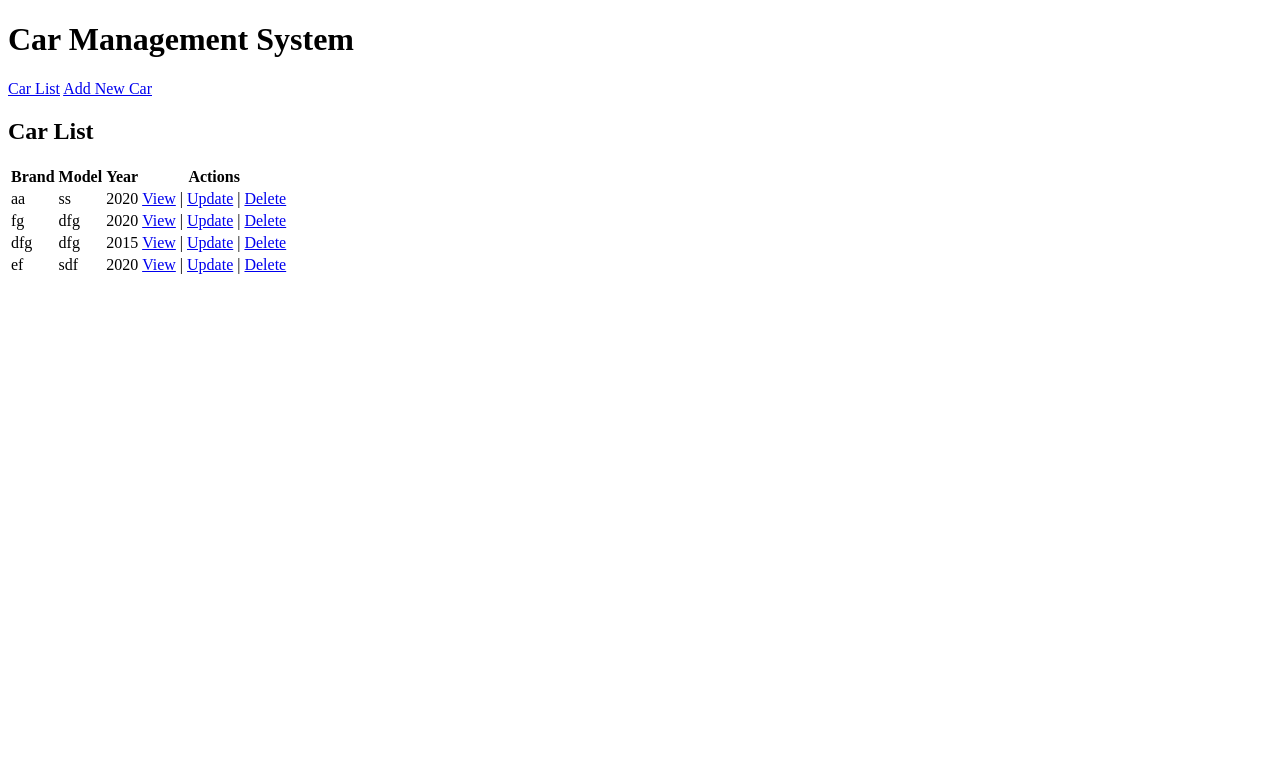
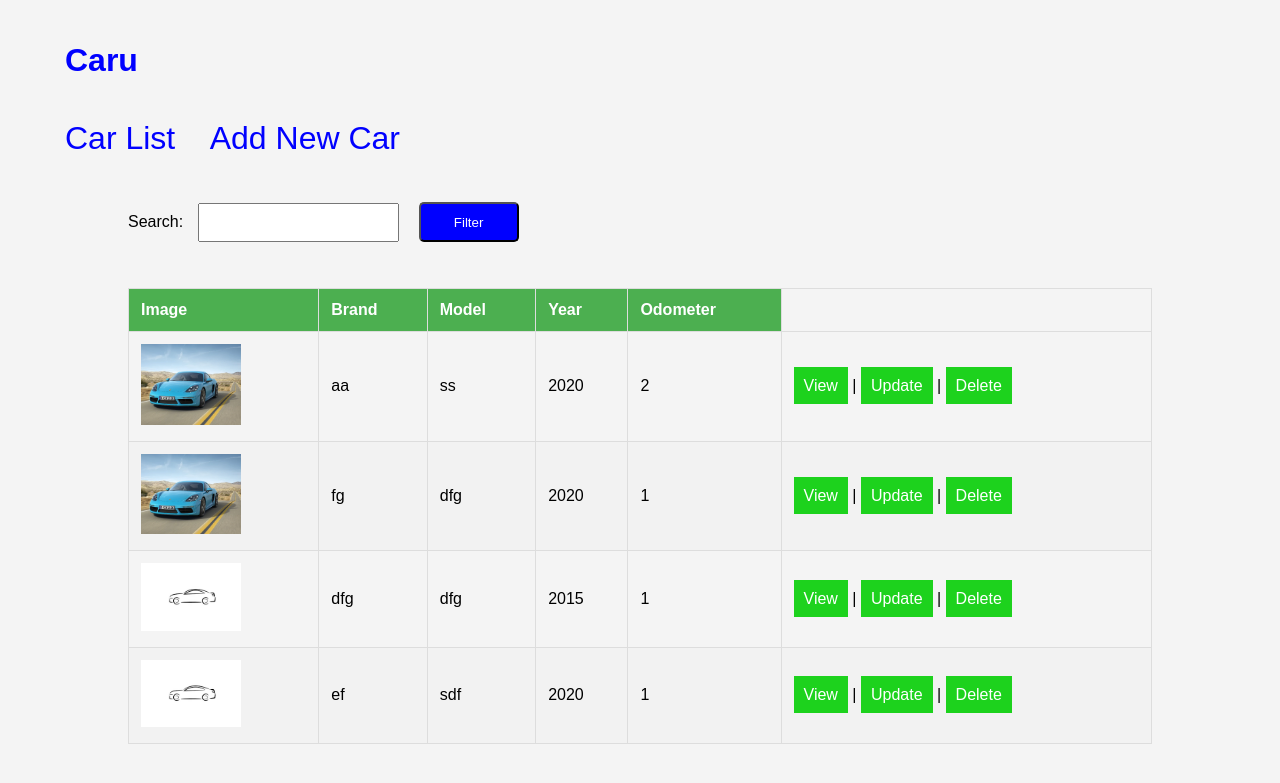
Before and after one commit to VakhoAnesashvili/cars-project, a Django app: page / in a window 1280 px wide. Shown: the top 783 px of the page. Run offline with Django 5.2, Linux system fonts and the light colour scheme; data comes from the database, SQL or seed files in the repository; both versions use the stored data as it was after the commit.

Commit message:
add searchbar and add cssstatic file

```diff
--- a/cars_info/car/forms.py
+++ b/cars_info/car/forms.py
@@ -5,3 +5,8 @@ class CarForm(forms.ModelForm):
     class Meta:
         model = Car
         fields = '__all__'
+
+
+class CarFilterForm(forms.Form):
+
+    search = forms.CharField(required=False)
--- a/cars_info/car/static/car/style.css
+++ b/cars_info/car/static/car/style.css
@@ -0,0 +1,113 @@
+body {
+  font-family: Arial, sans-serif;
+  background-color: #f4f4f4;
+  margin: 0;
+  padding: 0;
+}
+
+h2 {
+  color: #333;
+  text-align: center;
+  margin-top: 20px;
+}
+
+table {
+  width: 80%;
+  margin: 20px auto;
+  border-collapse: collapse;
+}
+
+table,
+th,
+td {
+  border: 1px solid #ddd;
+}
+
+th,
+td {
+  padding: 12px;
+  text-align: left;
+}
+
+th {
+  background-color: #4caf50;
+  color: white;
+}
+
+tr:nth-child(even) {
+  background-color: #f2f2f2;
+}
+
+form {
+  width: 80%;
+  margin: 20px auto;
+  text-align: center;
+}
+
+input[type="text"],
+input[type="submit"],
+
+button {
+  padding: 10px;
+  margin: 10px;
+}
+
+img {
+  width: 100px;
+  height: auto;
+}
+
+.car-link {
+  color: blue;
+  font-size: 2rem;
+  padding: 15px;
+  text-decoration: none;
+}
+.car-display{
+    padding-left: 50px;
+}
+
+.search {
+  display: flex;
+}
+
+.filter-btn {
+  background-color: blue;
+  width: 100px;
+  height: 40px;
+  text-align: center;
+  border-radius: 5px;
+  margin-top: 25px;
+  color: white;
+}
+
+.CRUD-link{
+    background-color: rgb(29, 210, 29);
+    color: white;
+    padding: 10px;
+    text-decoration: none;
+}
+
+.car-detail{
+    text-align: center;
+    display: flex;
+    margin-left: 30%;
+    margin-right: 20%;
+
+    padding-left: 20px;
+
+}
+.car-img >img{
+    width: 300px;
+    height: auto;
+    padding-top: 20px;
+
+
+}
+.car-info{
+    padding-left: 30px;
+}
+.crud-detail{
+    margin-left: 30%;
+    margin-top: 20px;
+}
--- a/cars_info/car/templates/car/base.html
+++ b/cars_info/car/templates/car/base.html
@@ -1,21 +1,21 @@
 <!DOCTYPE html>
 <html lang="en">
-<head>
-    <meta charset="UTF-8">
-    <meta name="viewport" content="width=device-width, initial-scale=1.0">
-    <title>{% block title %}Car Management{% endblock %}</title>
-</head>
-<body>
+  <head>
+    <meta charset="UTF-8" />
+    <meta name="viewport" content="width=device-width, initial-scale=1.0" />
+    <title>{% block title %}Caru{% endblock %}</title>
+    {% load static %}
+    <link rel="stylesheet" href="{% static 'car/style.css' %}" />
+  </head>
+  <body>
     <header>
-        <h1>Car Management System</h1>
-        <nav>
-            <a href="{% url 'car-list' %}">Car List</a>
-            <a href="{% url 'car-create' %}">Add New Car</a>
-        </nav>
+      <nav class="car-display">
+        <h1 class="car-link">Caru</h1>
+        <a class="car-link" href="{% url 'car-list' %}">Car List</a>
+        <a class="car-link" href="{% url 'car-create' %}">Add New Car</a>
+      </nav>
     </header>
 
-    <main>
-        {% block content %}{% endblock %}
-    </main>
-</body>
+    <main>{% block content %}{% endblock %}</main>
+  </body>
 </html>
--- a/cars_info/car/templates/car/car_list.html
+++ b/cars_info/car/templates/car/car_list.html
@@ -3,26 +3,44 @@
 {% block title %}Car List{% endblock %}
 
 {% block content %}
-<h2>Car List</h2>
+
+{% comment %} car filter form {% endcomment %}
+<form class='search' method="get" action="">
+    {{ filter_form.as_p }}
+    <button class= 'filter-btn'type="submit">Filter</button>
+</form>
 <table>
     <thead>
         <tr>
+            <th>Image</th>
             <th>Brand</th>
             <th>Model</th>
             <th>Year</th>
-            <th>Actions</th>
+            <th>Odometer</th>
         </tr>
     </thead>
     <tbody>
+
         {% for car in object_list %}
         <tr>
+            <td>
+                {% if car.image %}
+                {% comment %} car images and style {% endcomment %}
+                   <a> <img src="{{ car.image.url }}" style="width: 100px; height: auto;"></a>
+                {% else %}
+                    <p>No image available.</p>
+                {% endif %}
+            </td>
             <td>{{ car.brand }}</td>
             <td>{{ car.model }}</td>
             <td>{{ car.model_year }}</td>
+            <td>{{ car.odometer }}</td>
+
+
             <td>
-                <a href="{% url 'car-detail' car.pk %}">View</a> |
-                <a href="{% url 'car-update' car.pk %}">Update</a> |
-                <a href="{% url 'car-delete' car.pk %}">Delete</a>
+                <a class='CRUD-link'href="{% url 'car-detail' car.pk %}">View</a> |
+                <a class='CRUD-link'href="{% url 'car-update' car.pk %}">Update</a> |
+                <a class='CRUD-link'href="{% url 'car-delete' car.pk %}">Delete</a>
             </td>
         </tr>
         {% endfor %}
--- a/cars_info/car/views.py
+++ b/cars_info/car/views.py
@@ -1,9 +1,9 @@
 from django.shortcuts import render
 from .models import Car
-from .forms import CarForm
+from .forms import CarForm, CarFilterForm
 from django.views.generic import CreateView, ListView, DetailView, UpdateView, DeleteView
 from django.urls import reverse_lazy
-
+from django.db.models import Q
 class CarCreateView(CreateView):
     model = Car
     form_class = CarForm
@@ -13,6 +13,24 @@ class CarCreateView(CreateView):
 class CarListView(ListView):
     model = Car
     template_name = 'car/car_list.html'
+
+    def get_queryset(self):
+        queryset = super().get_queryset()
+        search_query = self.request.GET.get('search', '')
+
+        # Apply search logic if there's a query
+        if search_query:
+            queryset = queryset.filter(
+                Q(brand__icontains=search_query) |
+                Q(model__icontains=search_query) |
+                Q(model_year__icontains=search_query)
+            )
+
+        return queryset
+    def get_context_data(self, **kwargs):
+        context = super().get_context_data(**kwargs)
+        context['filter_form'] = CarFilterForm(self.request.GET)
+        return context
 
 class CarDetailView(DetailView):
     model = Car
--- a/cars_info/cars_info/settings.py
+++ b/cars_info/cars_info/settings.py
@@ -126,3 +126,8 @@ DEFAULT_AUTO_FIELD = 'django.db.models.BigAutoField'
 MEDIA_URL = '/media/'
 MEDIA_ROOT = BASE_DIR / 'media'
 STATICFILES_DIRS = [BASE_DIR / "static"]
+import os
+
+STATICFILES_DIRS = [
+    os.path.join(BASE_DIR, 'car/static'),
+]
--- a/cars_info/cars_info/urls.py
+++ b/cars_info/cars_info/urls.py
@@ -1,8 +1,10 @@
 from django.contrib import admin
 from django.urls import path, include
+from django.conf import settings
+from django.conf.urls.static import static
 
 urlpatterns = [
     path('admin/', admin.site.urls),
     path('', include('car.urls')),
 
-]
+]+ static(settings.MEDIA_URL, document_root=settings.MEDIA_ROOT)
```
Also changed, not shown: cars_info/car/templates/car/car_detail.html (+19 -8 lines), cars_info/db.sqlite3, cars_info/media/car_images/Untitled.jpeg (added), cars_info/media/car_images/car.webp (added), cars_info/media/car_images/car_9kEHt1F.webp (added), cars_info/media/car_images/default.png (added).
